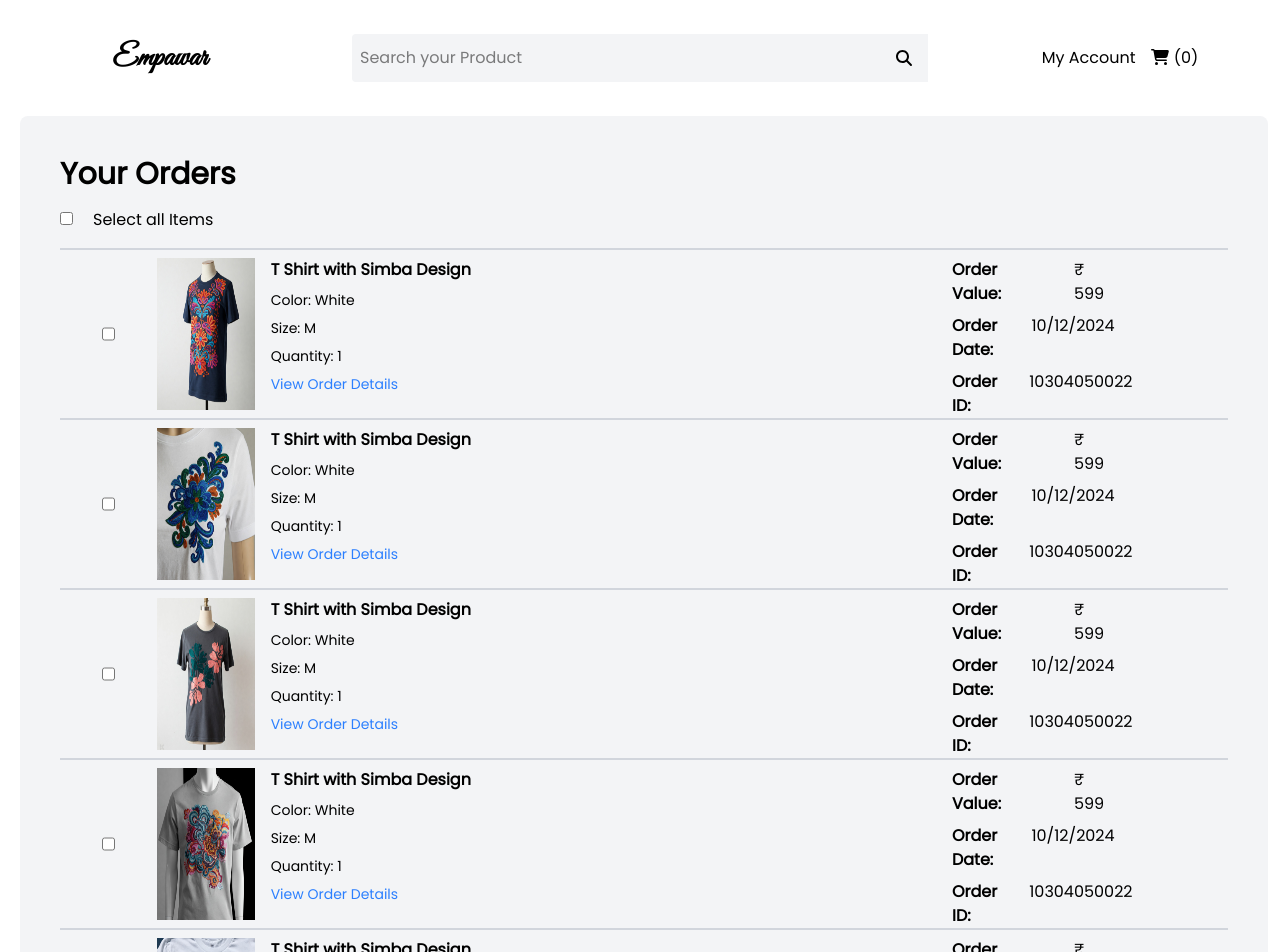
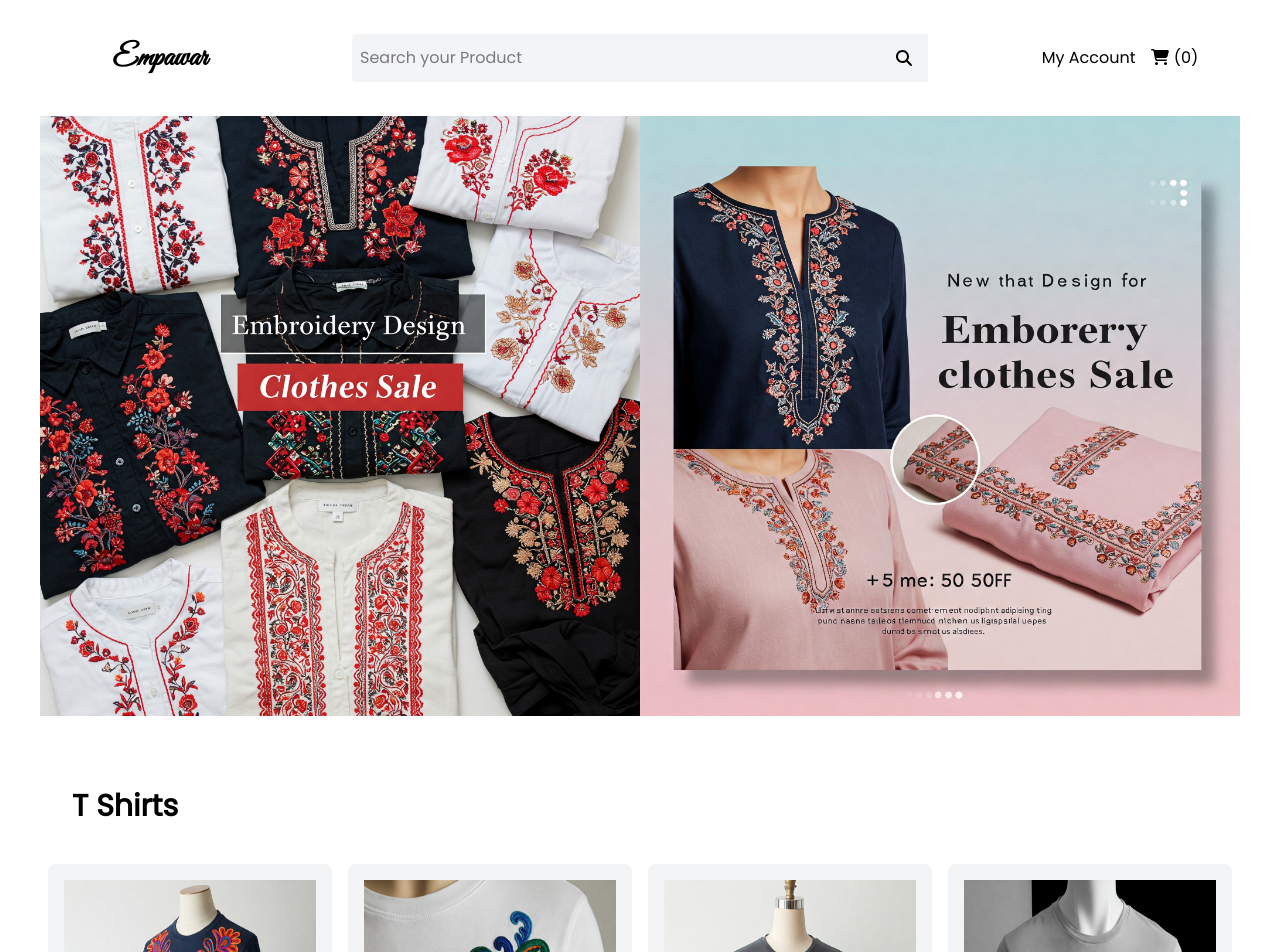
Before and after one commit to Manohar3969/Empawar-UI, a React (Vite) app: page /home in a window 1280 px wide. Shown: the top 952 px of the page. Built offline with nearby package versions, Linux system fonts and the light colour scheme.

Commit message:
Code Added for Home Page

```diff
--- a/src/App.jsx
+++ b/src/App.jsx
@@ -9,6 +9,7 @@ import {Login} from "./pages/Login";
 import {Orders} from "./pages/Orders";
 import {ProductsSearch} from "./pages/ProductsSearch";
 import {Register} from "./pages/Register";
+import {HomePage} from "./pages/HomePage.jsx";
 
 function App() {
     return (
@@ -16,7 +17,7 @@ function App() {
             <Router>
                 <Routes>
                     <Route path="/" element={<Login/>}/>
-                    <Route path="/home" element={<Orders/>}/>
+                    <Route path="/home" element={<HomePage/>}/>
                     <Route path="/logout" element={<Login/>}/>
                     <Route path="/signup" element={<Register/>}/>
                     <Route path="/signin" element={<Login/>}/>
--- a/src/pages/HomePage.jsx
+++ b/src/pages/HomePage.jsx
@@ -1,7 +1,16 @@
 import React from 'react'
+import {Header} from "../components/Header/Header.jsx";
+import {Footer} from "../components/Footer/Footer.jsx";
+import {DoubleBanner} from "../components/Banner/DoubleBanner.jsx";
+import {ProductTypes} from "../components/ProductsList/ProductTypes.jsx";
 
 export const HomePage = () => {
   return (
-    <div>HomePage</div>
+    <div>
+      <Header></Header>
+      <DoubleBanner></DoubleBanner>
+      <ProductTypes></ProductTypes>
+      <Footer></Footer>
+    </div>
   )
 }
```
